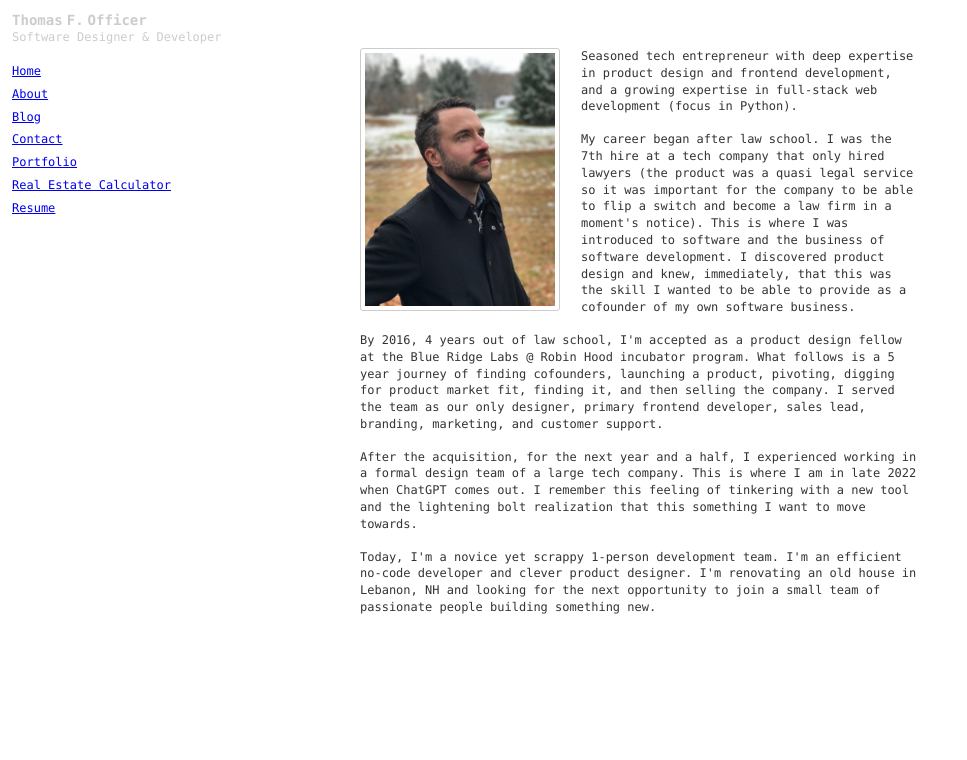
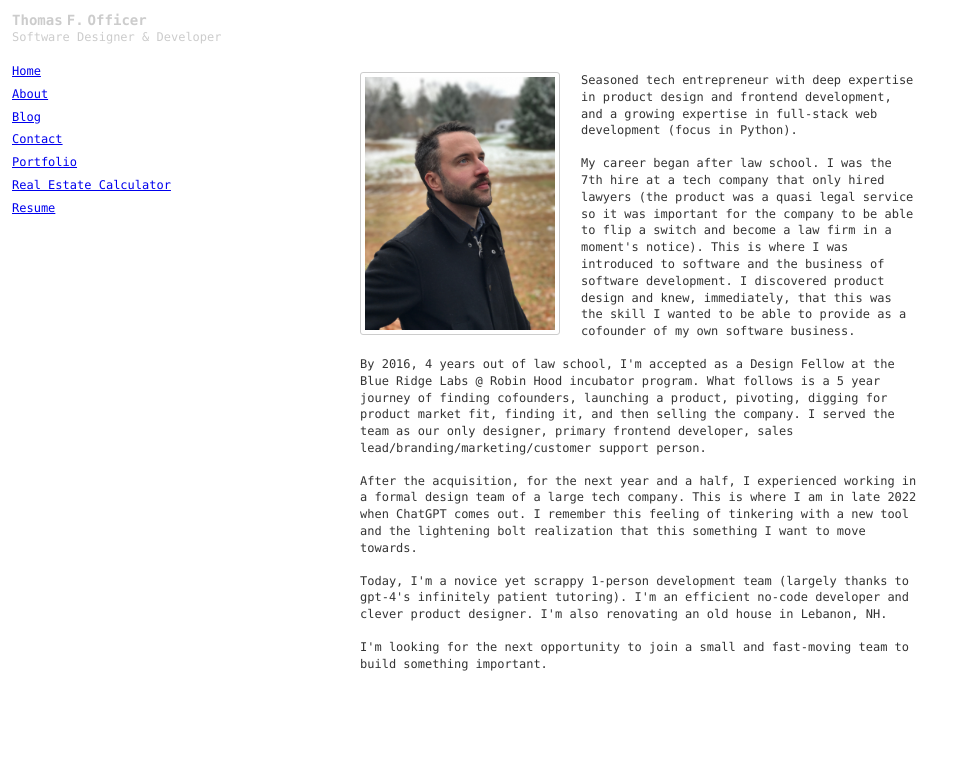
Before and after one commit to TomaOfficer/TomaOfficer, a Flask app: page /about in a window 1280 px wide. Shown: the top 760 px of the page, without its empty margins (0-967 px from the left). Run offline with Flask 3, Linux system fonts and the light colour scheme.

Commit message:
small css

```diff
--- a/app/static/css/style.css
+++ b/app/static/css/style.css
@@ -20,7 +20,7 @@ a {
 }
 .main__wrapper {
   max-width: 560px;
-  padding: 4em 20px;
+  padding: 6em 20px;
   margin: 0 auto;
 }
 /* --- Nav --- */
--- a/app/templates/about.html
+++ b/app/templates/about.html
@@ -24,13 +24,17 @@
           My career began after law school. I was the 7th hire at a tech company that only hired lawyers (the product was a quasi legal service so it was important for the company to be able to flip a switch and become a law firm in a moment's notice). This is where I was introduced to software and the business of software development. I discovered product design and knew, immediately, that this was the skill I wanted to be able to provide as a cofounder of my own software business.
         </p>
         <p>
-          By 2016, 4 years out of law school, I'm accepted as a product design fellow at the Blue Ridge Labs @ Robin Hood incubator program. What follows is a 5 year journey of finding cofounders, launching a product, pivoting, digging for product market fit, finding it, and then selling the company. I served the team as our only designer, primary frontend developer, sales lead, branding, marketing, and customer support.
+          By 2016, 4 years out of law school, I'm accepted as a Design Fellow at the Blue Ridge Labs @ Robin Hood incubator program. What follows is a 5 year journey of finding cofounders, launching a product, pivoting, digging for product market fit, finding it, and then selling the company. I served the team as our only designer, primary frontend developer, sales lead/branding/marketing/customer support person.
         </p>
         <p>
           After the acquisition, for the next year and a half, I experienced working in a formal design team of a large tech company. This is where I am in late 2022 when ChatGPT comes out. I remember this feeling of tinkering with a new tool and the lightening bolt realization that this something I want to move towards.
         </p>
         <p>
-          Today, I'm a novice yet scrappy 1-person development team. I'm an efficient no-code developer and clever product designer. I'm renovating an old house in Lebanon, NH and looking for the next opportunity to join a small team of passionate people building something new.
+          Today, I'm a novice yet scrappy 1-person development team (largely thanks to gpt-4's infinitely patient tutoring). I'm an efficient no-code developer and clever product designer. I'm also renovating an old house in Lebanon, NH.
+        </p>
+        <p>
+          I'm looking for the next opportunity to join a small and fast-moving team to build something important.
+        </p>
       </div>
     </main>
   </div>
```
